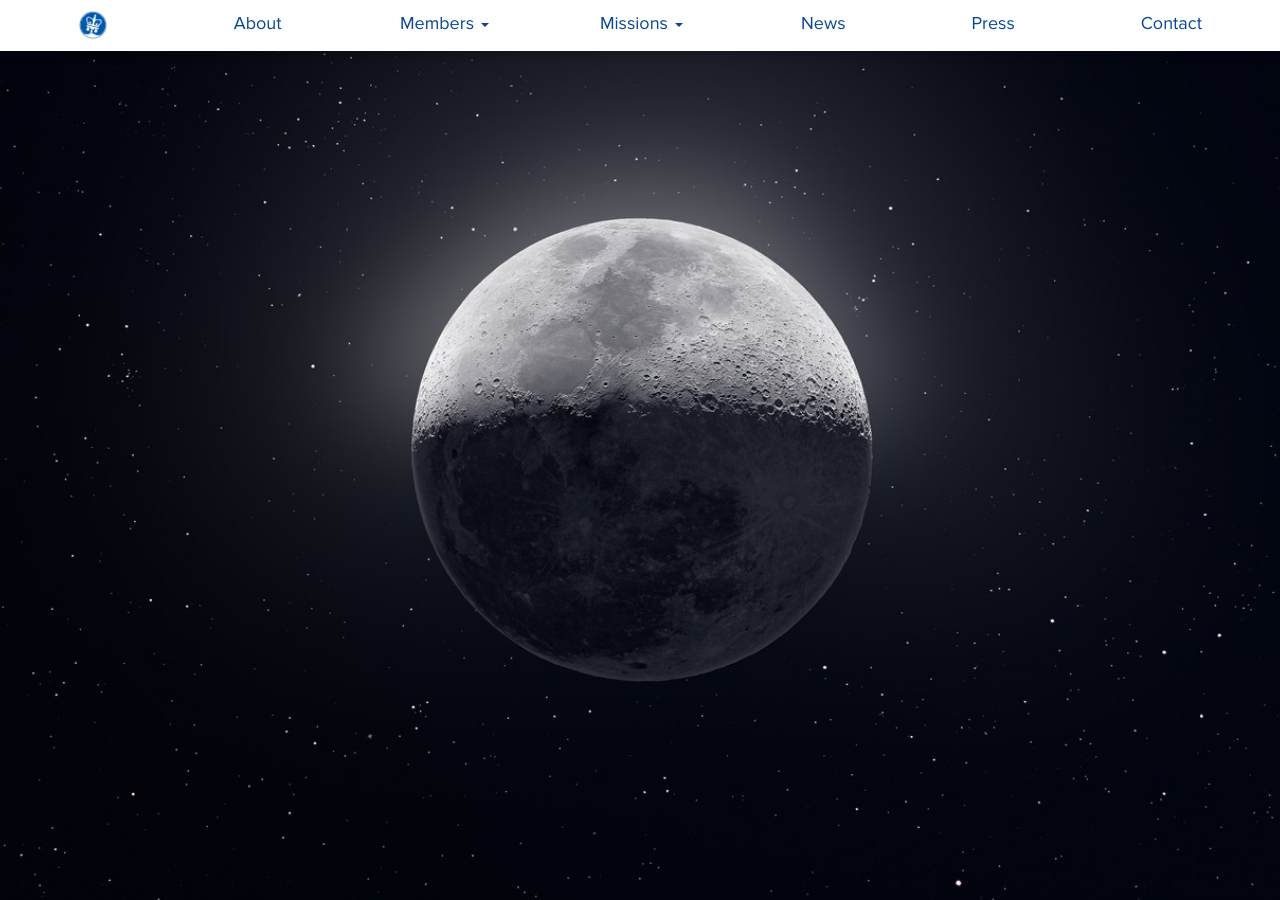
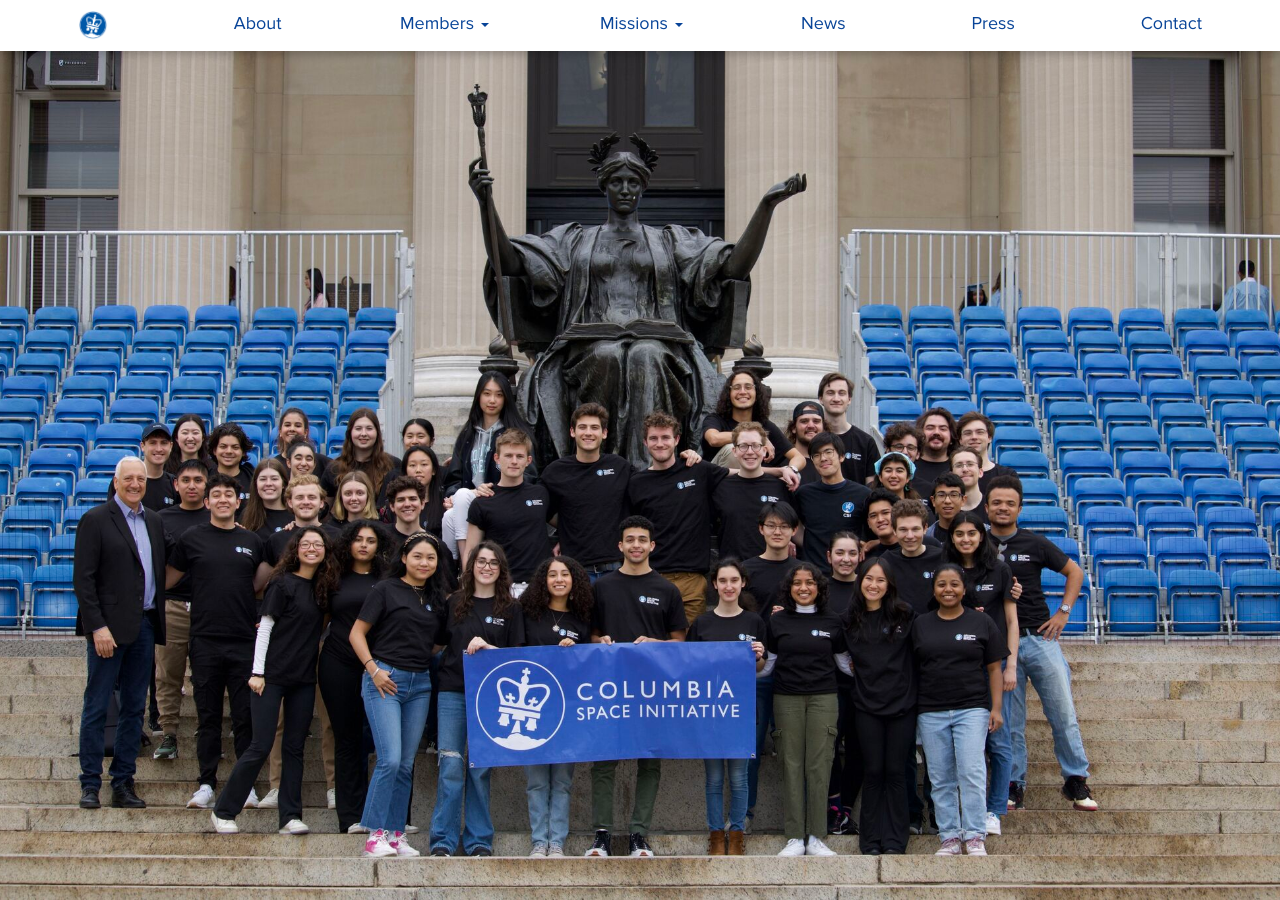
Before and after one commit to columbiaspace/columbiaspace.org, a Jekyll site: the page built from members/members-2022.html, in a window 1280 px wide and 900 px high. Built offline with Jekyll 4.4.1, drawn with Linux system fonts in a browser that asks for light colours; nearby versions of some CDN libraries; comment, search, counter and statistics services are not loaded.

Commit message:
Added team 22-23 jumbo to Members

```diff
--- a/members/members-2022.html
+++ b/members/members-2022.html
@@ -4,7 +4,7 @@
 group: members
 jumbotitle: ""
 
-jumboimage: "/assets/media/img/jumbotron/moon_background.jpg"
+jumboimage: "/assets/media/img/jumbotron/team-22-23.jpg"
 imagecredit: ""
 logoflag: false
 permalink: /members/2022/
```
Also changed, not shown: assets/media/img/jumbotron/team-22-23.jpg (added).
